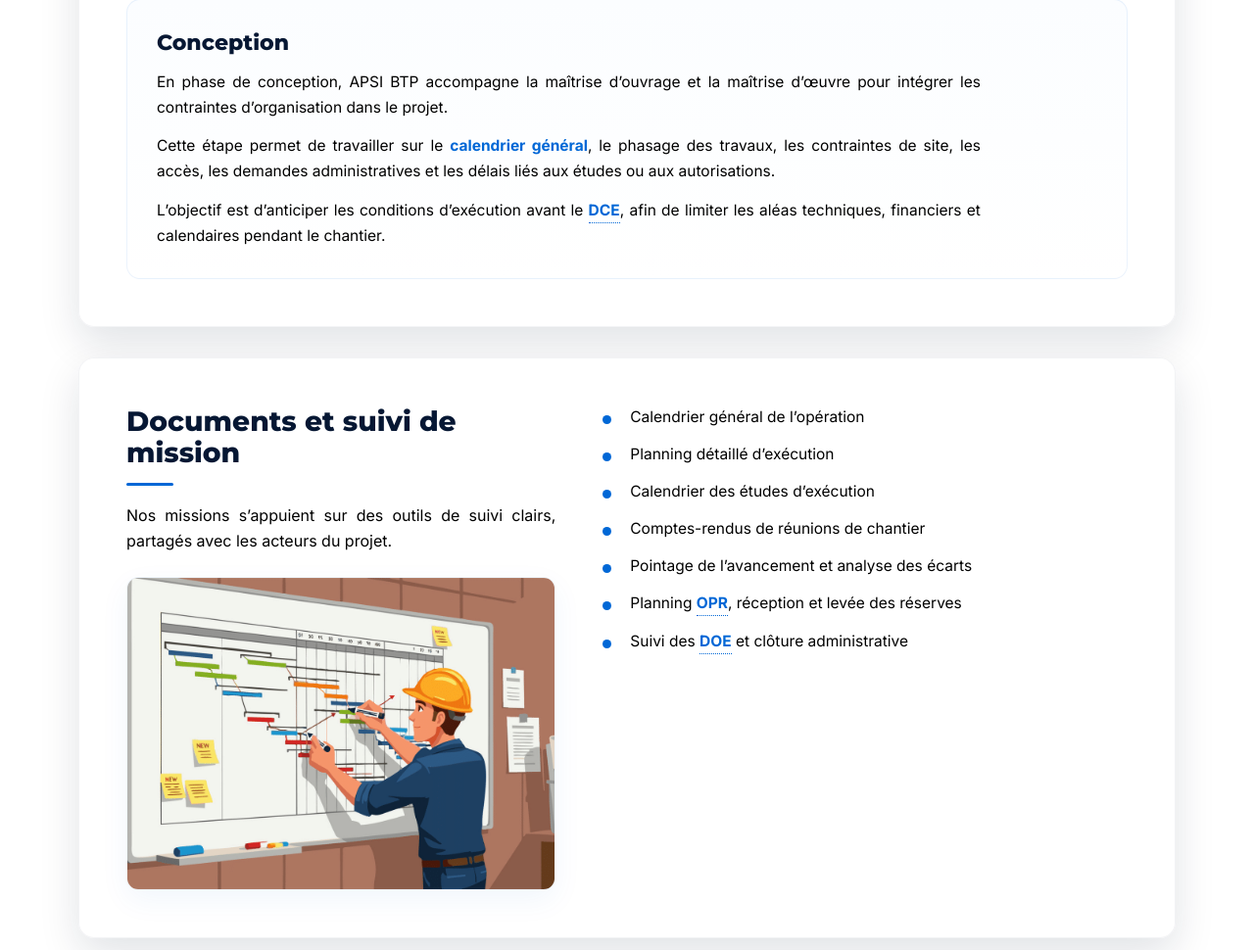
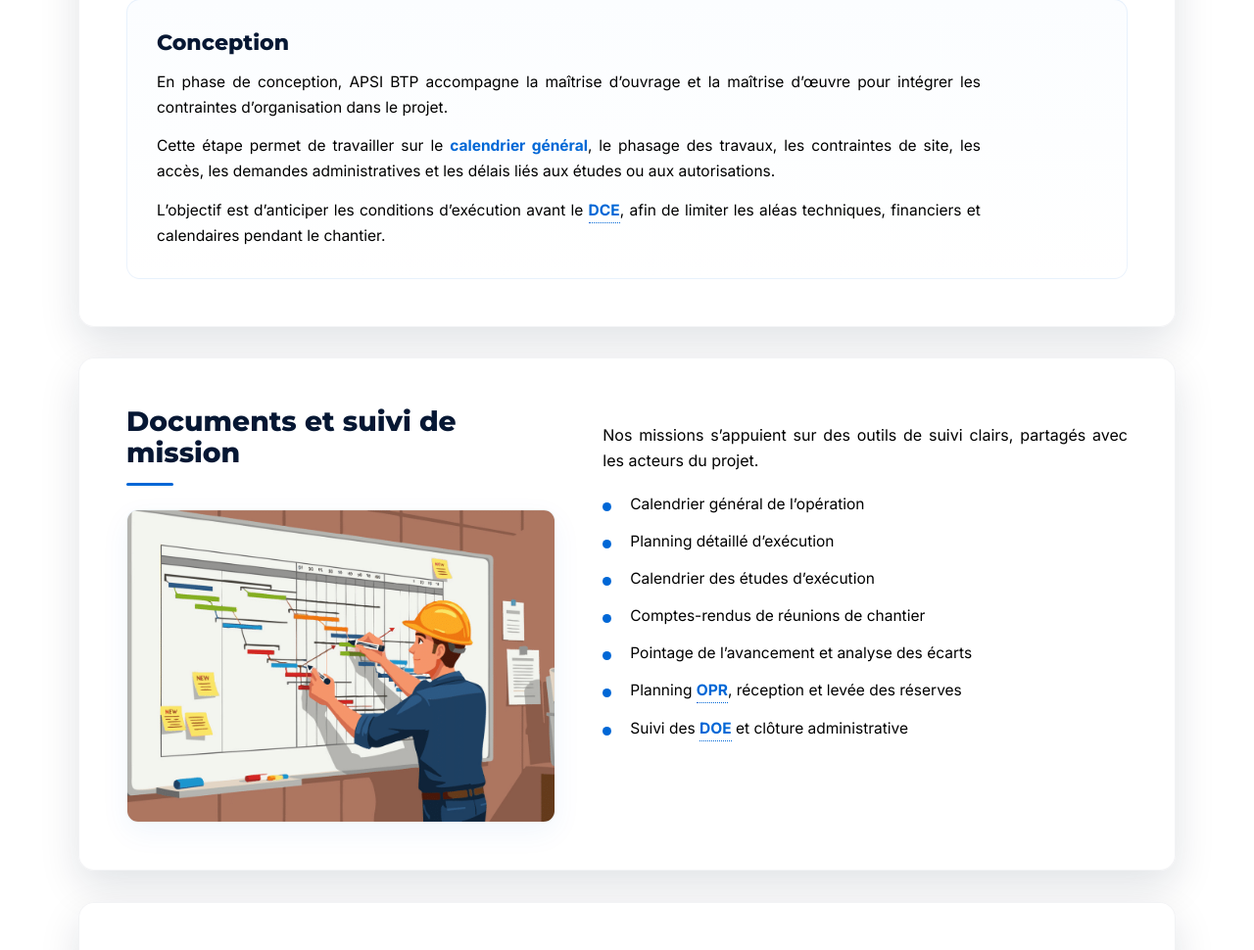
Before and after one commit to oriancm/APSI-WEB, a PHP site: page /professions in a window 1280 px wide. Shown: the part 2497-3467 px from the top of the page at 98% size. Run offline with PHP 8.4, Linux system fonts and the light colour scheme.

Commit message:
feat: move deliverables introduction paragraph to the right side above the checklist

```diff
--- a/css/professions.css
+++ b/css/professions.css
@@ -518,6 +518,12 @@ body.professions-page .site-shell-bg {
     flex-direction: column;
 }
 
+.profession-deliverables-right {
+    display: flex;
+    flex-direction: column;
+    gap: 20px;
+}
+
 .deliverables-image-wrap {
     margin-top: 24px;
     border-radius: 12px;
--- a/professions.php
+++ b/professions.php
@@ -270,14 +270,15 @@
     <section class="profession-deliverables">
         <div class="profession-deliverables-left">
             <h2>Documents et suivi de mission</h2>
-            <p>
-                Nos missions s’appuient sur des outils de suivi clairs, partagés avec les acteurs du projet.
-            </p>
             <div class="deliverables-image-wrap">
                 <img src="/img/illustrations-articles-de-blog.png" alt="Outils de documents et suivi de mission - APSI BTP">
             </div>
         </div>
 
+        <div class="profession-deliverables-right">
+            <p>
+                Nos missions s’appuient sur des outils de suivi clairs, partagés avec les acteurs du projet.
+            </p>
             <ul>
                 <li>Calendrier général de l’opération</li>
                 <li>Planning détaillé d’exécution</li>
@@ -287,6 +288,7 @@
                 <li>Planning <span class="acronym" data-definition="Opérations Préalables à la Réception">OPR</span>, réception et levée des réserves</li>
                 <li>Suivi des <span class="acronym" data-definition="Dossiers des Ouvrages Exécutés">DOE</span> et clôture administrative</li>
             </ul>
+        </div>
     </section>
 
     <section class="profession-assets">
```
Lines whose indentation alone changed are shown as unchanged.
